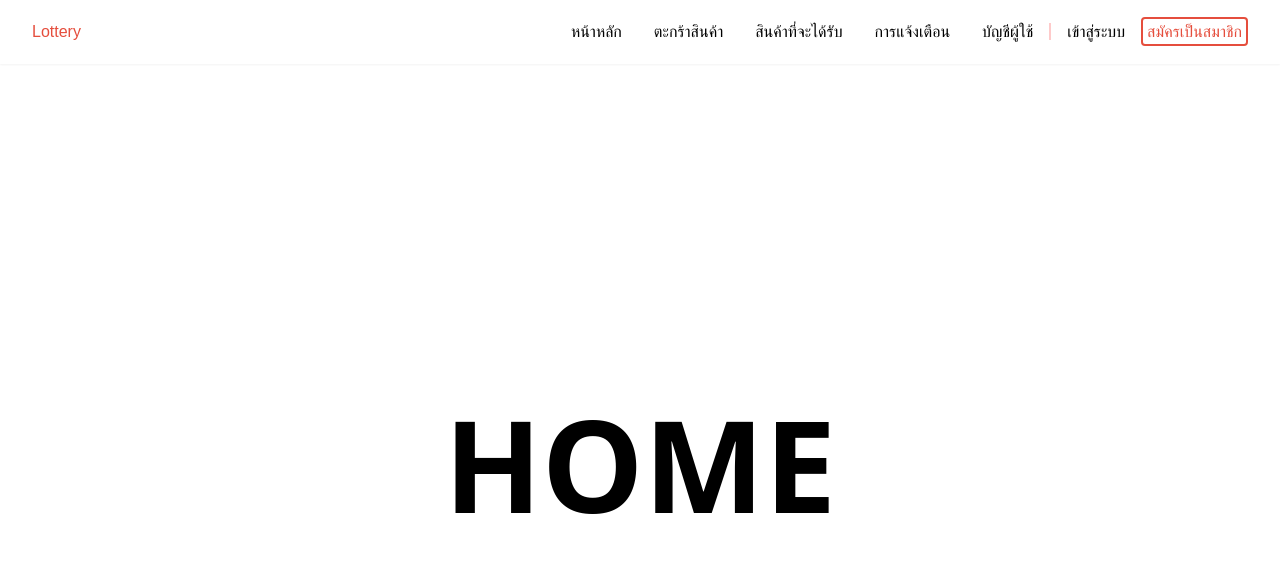
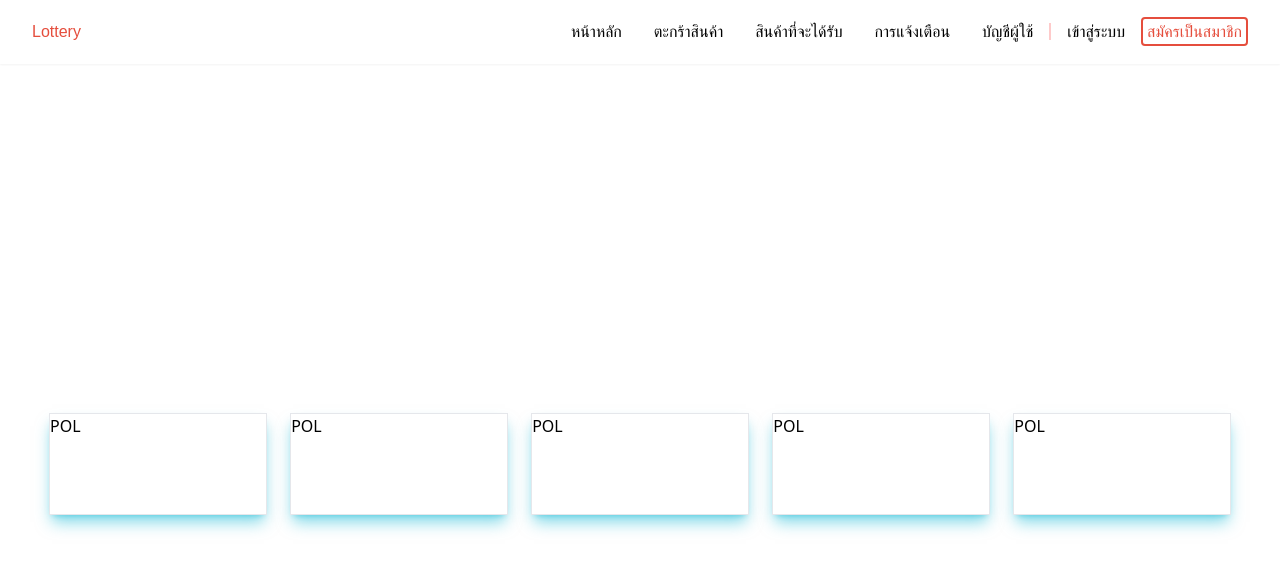
Before and after one commit to nakanokpol/PasswordStrengthChecker, a React (Create React App) app: page / in a window 1280 px wide. Shown: the top 570 px of the page. Built offline with nearby package versions, Linux system fonts and the light colour scheme.

Commit message:
create card

```diff
--- a/package.json
+++ b/package.json
@@ -9,7 +9,7 @@
     "react": "^18.0.0",
     "react-dom": "^18.0.0",
     "react-router-dom": "^6.3.0",
-    "react-scripts": "5.0.0",
+    "react-scripts": "^5.0.0",
     "web-vitals": "^2.1.4"
   },
   "scripts": {
--- /dev/null
+++ b/src/page/components/card.css
@@ -0,0 +1,4 @@
+.lottery_page{
+    border: 1rem;
+    border-color: black;
+}
--- /dev/null
+++ b/src/page/components/card.js
@@ -0,0 +1,15 @@
+import React from "react";
+
+const CardTemplate = ()=>{
+    return (
+        <div className="bg-white shadow-lg shadow-cyan-500/50" style={{height: "7.9VW", width: "17VW", borderWidth:"0.1VW"}}>
+            <div>
+                <h1 className="grow-0">
+                    POL
+                </h1>
+            </div>
+        </div>
+    );
+}
+
+export default CardTemplate
--- a/src/page/home.js
+++ b/src/page/home.js
@@ -1,9 +1,14 @@
 import React from "react";
-
+import CardTemplate from "./components/card"
 function Home() {
   return (
-    <div className="h-screen flex justify-center items-center bg-white">
-      <h1 className="text-9xl uppercase font-black">Home</h1>
+    <div className="h-screen flex justify-evenly items-center bg-white" style={{marginLeft: "2%",marginRight: "2%"}}>
+      <CardTemplate/>
+      <CardTemplate/>
+      <CardTemplate/>
+      <CardTemplate/>
+      <CardTemplate/>
+
     </div>
   );
 }
```
Also changed, not shown: 1 other file (tests, documents, lock files or other folders).
